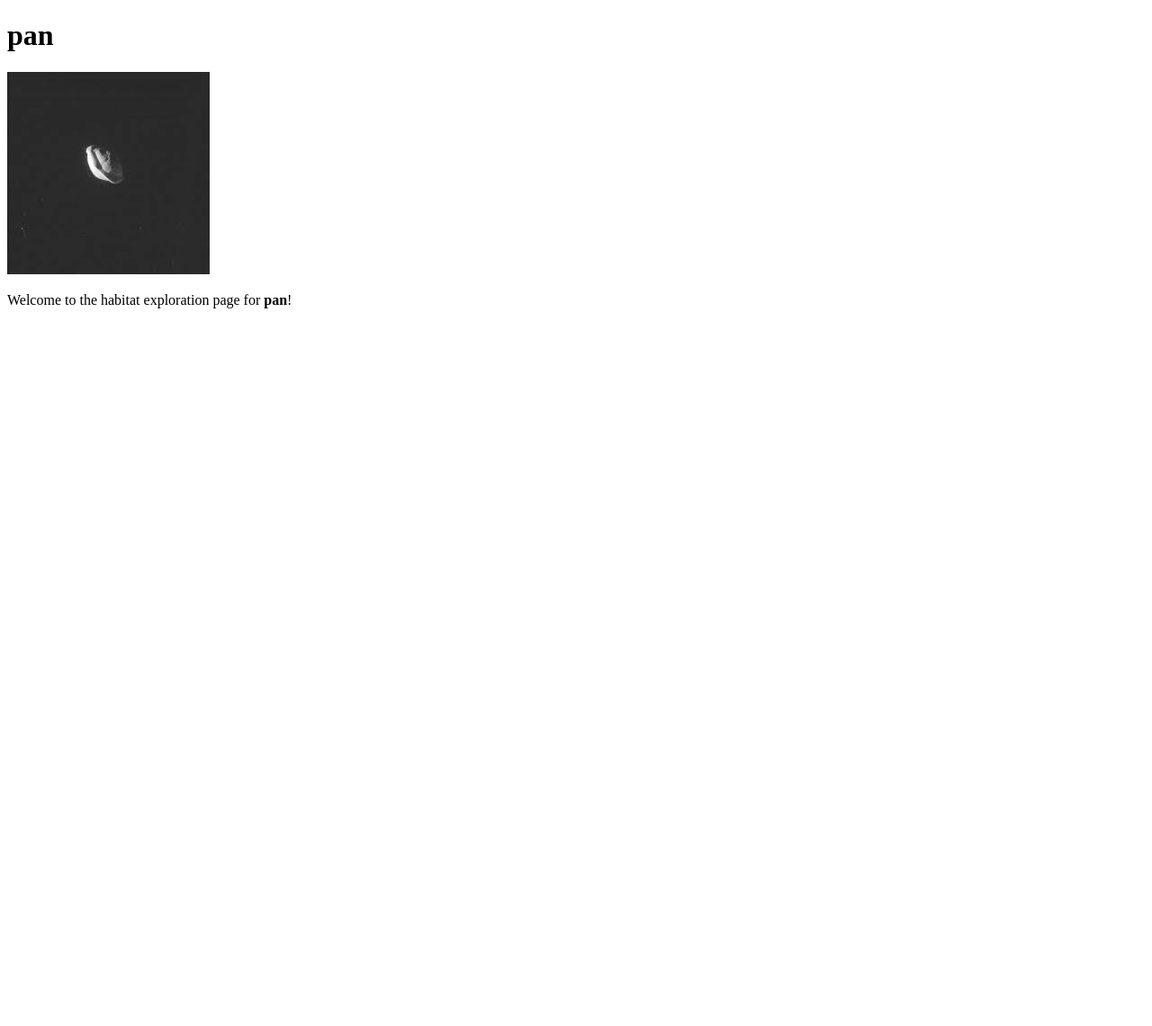
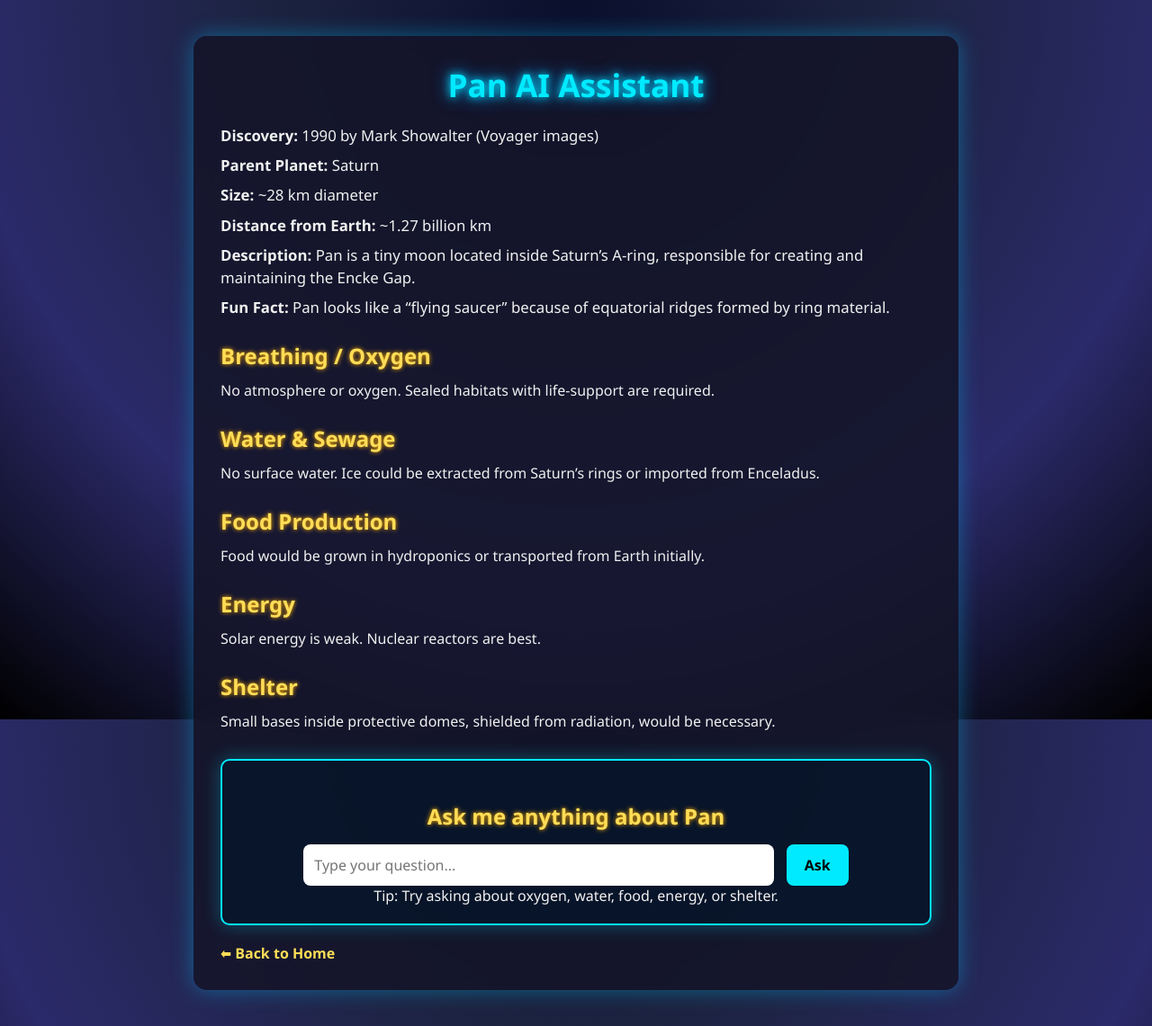
Before and after one commit to Wade185/space-habitat, a Python web app: template templates/pan.html in a window 1280 px wide. Shown: the whole page at 90% size. Before the commit the page ends 343 px from the top, so only its background shows below. Run offline with Jinja, Linux system fonts and the light colour scheme; the template is opened without the code that fills it, so the values that code supplies are empty.

Commit message:
Update pan.html

```diff
--- a/templates/pan.html
+++ b/templates/pan.html
@@ -1,11 +1,126 @@
 <!DOCTYPE html>
-<html>
+<html lang="en">
 <head>
-    <title>pan</title>
+  <meta charset="UTF-8">
+  <title>Pan - Habitat Assistant</title>
+  <style>
+    * { margin: 0; padding: 0; box-sizing: border-box; font-family: "Segoe UI", Tahoma, Geneva, Verdana, sans-serif; }
+    body {
+      background: radial-gradient(circle at top, #0a0f2c, #1c2340, #2b2a6a, #000);
+      background-attachment: fixed;
+      color: #f1f1f1;
+      min-height: 100vh;
+      display: flex;
+      justify-content: center;
+      align-items: flex-start;
+      padding: 40px;
+    }
+    .assistant-container {
+      background: rgba(20, 20, 40, 0.85);
+      border-radius: 15px;
+      padding: 30px;
+      width: 850px;
+      max-width: 95%;
+      box-shadow: 0 0 25px rgba(0, 200, 255, 0.4);
+      backdrop-filter: blur(10px);
+      animation: fadeIn 1.5s ease-in-out;
+    }
+    .assistant-container h1 {
+      text-align: center;
+      font-size: 2.2em;
+      color: #00eaff;
+      text-shadow: 0 0 10px #00eaff, 0 0 20px #0095ff;
+      margin-bottom: 20px;
+    }
+    .info p { margin: 8px 0; font-size: 1.05em; }
+    h2 { margin-top: 25px; font-size: 1.5em; color: #ffdd57; text-shadow: 0 0 5px #ffae00; }
+    p { margin: 10px 0; line-height: 1.5; }
+    .assistant-box {
+      margin-top: 30px; padding: 20px; border: 2px solid #00eaff; border-radius: 10px;
+      background: rgba(0, 20, 40, 0.6); text-align: center; box-shadow: 0 0 20px rgba(0, 234, 255, 0.3);
+    }
+    .assistant-box input {
+      width: 70%; padding: 12px; margin-top: 15px; border: none; border-radius: 8px;
+      outline: none; font-size: 1em;
+    }
+    .assistant-box button {
+      margin-left: 10px; padding: 12px 20px; background: #00eaff; border: none;
+      border-radius: 8px; font-size: 1em; cursor: pointer; color: #000;
+      font-weight: bold; transition: 0.3s;
+    }
+    .assistant-box button:hover { background: #0095ff; box-shadow: 0 0 15px #00eaff; }
+    #answerBox {
+      margin-top: 20px; padding: 15px; background: rgba(255, 255, 255, 0.1);
+      border-radius: 8px; min-height: 60px; font-style: italic; text-align: left;
+    }
+    .back-btn {
+      display: inline-block; margin-top: 20px; text-decoration: none;
+      color: #ffdd57; font-weight: bold; transition: 0.3s;
+    }
+    .back-btn:hover { color: #ffffff; text-shadow: 0 0 10px #ffdd57; }
+    @keyframes fadeIn { from {opacity: 0; transform: translateY(20px);} to {opacity: 1; transform: translateY(0);} }
+  </style>
 </head>
 <body>
-    <h1>pan</h1>
-    <img src="{{ url_for('static', filename='pan.jpg') }}" alt="pan">
-    <p>Welcome to the habitat exploration page for <b>pan</b>!</p>
+  <div class="assistant-container">
+    <h1>Pan AI Assistant</h1>
+    <div class="info">
+      <p><b>Discovery:</b> 1990 by Mark Showalter (Voyager images)</p>
+      <p><b>Parent Planet:</b> Saturn</p>
+      <p><b>Size:</b> ~28 km diameter</p>
+      <p><b>Distance from Earth:</b> ~1.27 billion km</p>
+      <p><b>Description:</b> Pan is a tiny moon located inside Saturn’s A-ring, responsible for creating and maintaining the Encke Gap.</p>
+      <p><b>Fun Fact:</b> Pan looks like a “flying saucer” because of equatorial ridges formed by ring material.</p>
+    </div>
+
+    <h2>Breathing / Oxygen</h2>
+    <p>No atmosphere or oxygen. Sealed habitats with life-support are required.</p>
+
+    <h2>Water & Sewage</h2>
+    <p>No surface water. Ice could be extracted from Saturn’s rings or imported from Enceladus.</p>
+
+    <h2>Food Production</h2>
+    <p>Food would be grown in hydroponics or transported from Earth initially.</p>
+
+    <h2>Energy</h2>
+    <p>Solar energy is weak. Nuclear reactors are best.</p>
+
+    <h2>Shelter</h2>
+    <p>Small bases inside protective domes, shielded from radiation, would be necessary.</p>
+
+    <div class="assistant-box">
+      <h2>Ask me anything about Pan</h2>
+      <input type="text" id="userQuestionPan" placeholder="Type your question...">
+      <button id="askButtonPan">Ask</button>
+      <div id="answerBoxPan">Tip: Try asking about oxygen, water, food, energy, or shelter.</div>
+    </div>
+    <a href="{{ url_for('index') }}" class="back-btn">⬅ Back to Home</a>
+  </div>
+
+  <script>
+    const askButtonPan = document.getElementById("askButtonPan");
+    const userQuestionPan = document.getElementById("userQuestionPan");
+    const answerBoxPan = document.getElementById("answerBoxPan");
+
+    const knowledgePan = {
+      "oxygen": "Pan has no atmosphere or oxygen. Sealed systems needed.",
+      "water": "No water naturally, but ice may be mined from Saturn’s rings.",
+      "food": "No natural food. Hydroponic systems required.",
+      "energy": "Best option is nuclear reactors; solar is weak.",
+      "shelter": "Dome habitats with radiation shielding are required."
+    };
+
+    function getAnswerPan() {
+      const q = userQuestionPan.value.toLowerCase();
+      let response = "I don’t have that info yet. Try oxygen, water, food, energy, or shelter.";
+      for (let key in knowledgePan) {
+        if (q.includes(key)) { response = knowledgePan[key]; break; }
+      }
+      answerBoxPan.innerHTML = response;
+      userQuestionPan.value = "";
+    }
+    askButtonPan.addEventListener("click", getAnswerPan);
+    userQuestionPan.addEventListener("keyup", (event) => { if (event.key === "Enter") getAnswerPan(); });
+  </script>
 </body>
 </html>
```
